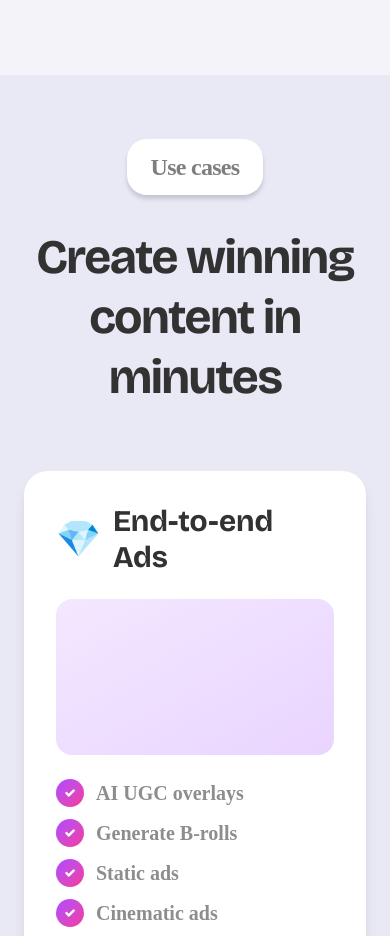
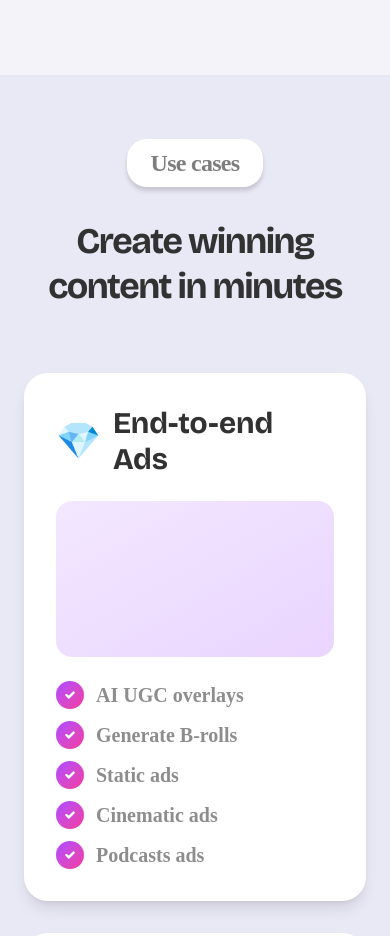
Before and after one commit to ssidikov/degaus, a Next.js app: page / in a window 390 px wide. Shown: the part 1380-2316 px from the top of the page. Built offline with nearby package versions, Linux system fonts and the light colour scheme; a web font is replaced by a local one.

Commit message:
refactor: adjust padding and font size in PricingSection and UseCasesSection for improved layout

```diff
--- a/components/sections/PricingSection.tsx
+++ b/components/sections/PricingSection.tsx
@@ -80,7 +80,7 @@ export default function PricingSection() {
         </div>
 
         {/* Heading */}
-        <h2 className="mb-6 font-['Bricolage_Grotesque'] text-center text-5xl font-bold leading-7 tracking-[-1.5px] text-[#323232]">
+        <h2 className="mb-6 text-center text-5xl font-bold leading-7 tracking-[-1.5px] text-[#323232]">
           Start creating more content today
         </h2>
 
--- a/components/sections/UseCasesSection.tsx
+++ b/components/sections/UseCasesSection.tsx
@@ -4,7 +4,7 @@ export default function UseCasesSection() {
       <div className='mx-auto max-w-7xl'>
         {/* Badge */}
         <div className='mb-8 flex justify-center'>
-          <div className='rounded-[20px] bg-white px-6 py-3 shadow-[0px_4px_4px_0px_rgba(0,0,0,0.15)]'>
+          <div className='rounded-[20px] bg-white px-6 py-2 shadow-[0px_4px_4px_0px_rgba(0,0,0,0.15)]'>
             <p className="font-['Darker_Grotesque'] text-2xl font-semibold tracking-[-0.72px] text-[#7e7e7e]">
               Use cases
             </p>
@@ -12,7 +12,7 @@ export default function UseCasesSection() {
         </div>
 
         {/* Heading */}
-        <h2 className="mb-16 font-['Bricolage_Grotesque'] text-5xl font-bold leading-tight tracking-[-1.5px] text-[#323232] text-center">
+        <h2 className='mb-16 text-4xl lg:text-5xl font-bold leading-tight tracking-[-1.5px] text-[#323232] text-center'>
           Create winning content in minutes
         </h2>
 
```
